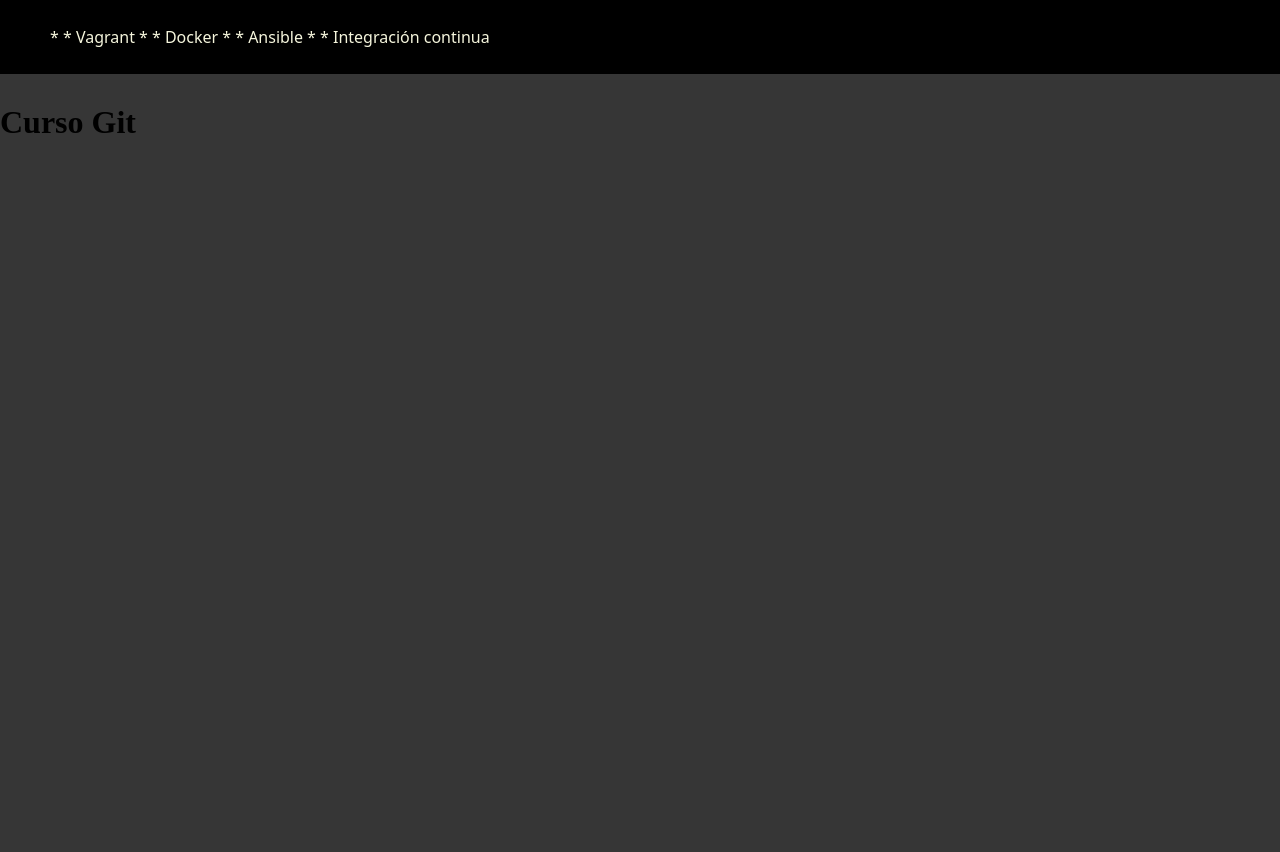
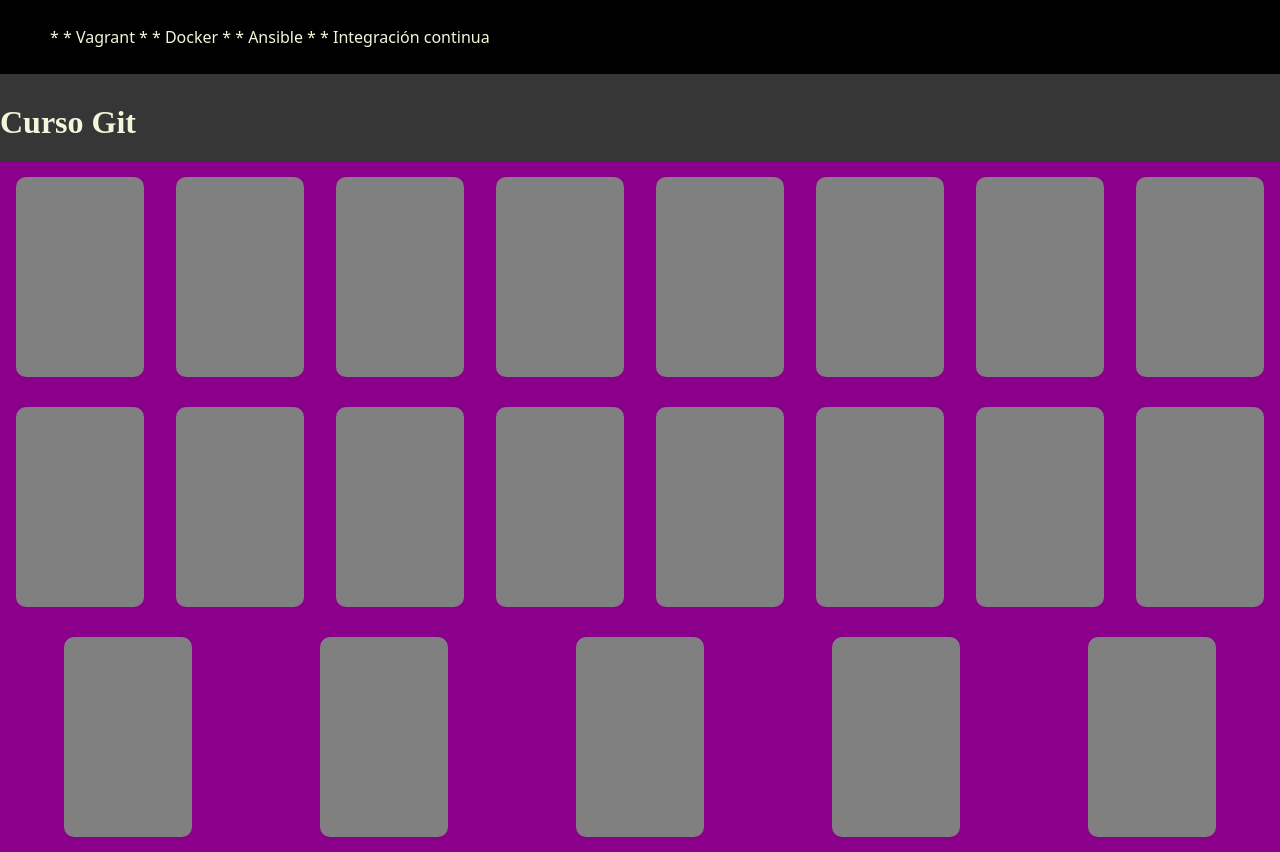
Before and after one commit to Jaime-vargas/curso-git, a plain HTML site: page index.html in a window 1280 px wide. Before the commit the page ends 800 px from the top, so only its background shows below. Drawn offline with Linux system fonts and the light colour scheme.

Commit message:
Add Styles CSS

```diff
--- a/style.css
+++ b/style.css
@@ -2,6 +2,7 @@ body{
     padding: 0;
     margin: 0;
     background: rgb(54, 54, 54);
+    color: beige;
 }
 .bar{
     padding: 10px;
@@ -9,13 +10,28 @@ body{
     background-color: black;
     margin-bottom: 30px;
 }
-
 ul li{
     display: inline-block;
-    color: beige;
     font-family: system-ui, -apple-system, BlinkMacSystemFont, 'Segoe UI', Roboto, Oxygen, Ubuntu, Cantarell, 'Open Sans', 'Helvetica Neue', sans-serif;
 }
 ul li::before{
     content: "*     *";
 
 }
+.container{
+    flex-wrap: wrap;
+    display: flex;
+    justify-content: space-around;
+    align-items: stretch;
+    width: auto;
+    height: auto;
+    background: darkmagenta;
+}
+.box{
+    margin: 15px;
+    border-radius: 10px;
+    background: grey;
+    width: 10%;
+    min-width: 100px;
+    min-height: 200px;
+}
```
